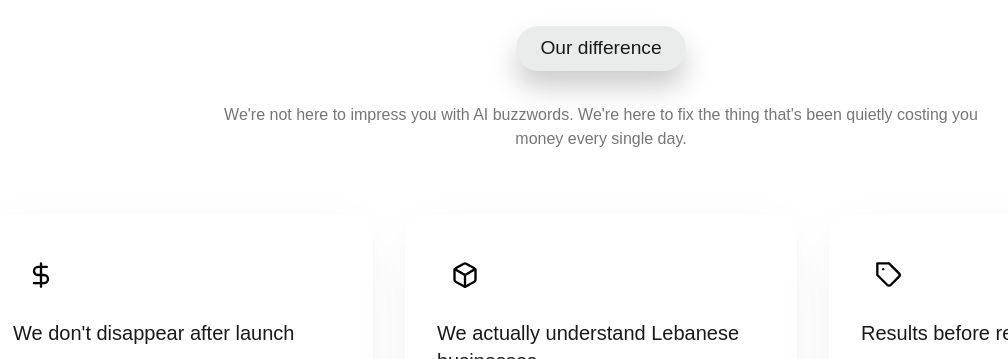
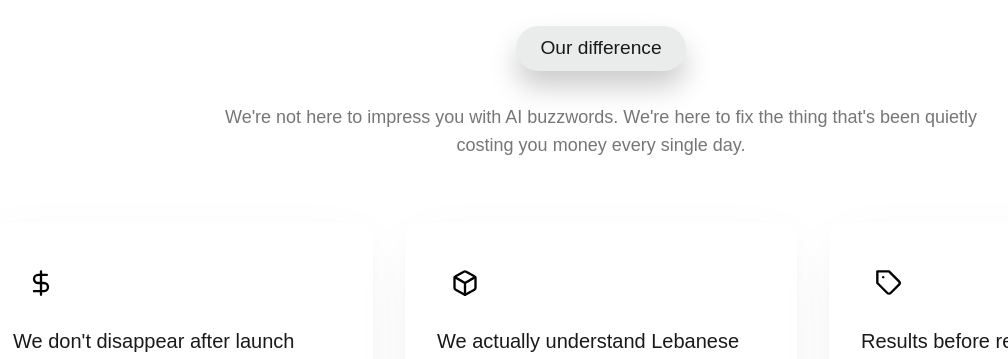
Before and after one commit to Charbel-Azar/Plumcut, a website: page why-choose-us.html in a window 1280 px wide. Shown: the part 4123-4482 px from the top of the page, without its empty margins (39-1047 px from the left). Drawn offline with Linux system fonts and the light colour scheme; files whose address does not match are found by name; a web font is replaced by a local one.

Commit message:
Update why-choose-us.html

```diff
--- a/why-choose-us.html
+++ b/why-choose-us.html
@@ -808,7 +808,7 @@ Mobile Menu
       </figure>
       <span data-ns-animate data-delay="0.1" class="badge section-title-badge badge-gray-light-v2">Our Difference</span>
 
-      <p data-ns-animate data-delay="0.3" class="max-w-[806px] mx-auto">
+      <p data-ns-animate data-delay="0.3" class="max-w-[806px] mx-auto text-base md:text-lg lg:text-xl">
         We're not here to impress you with AI buzzwords. We're here to fix the thing that's been quietly costing you money every single day.
       </p>
     </div>
```
